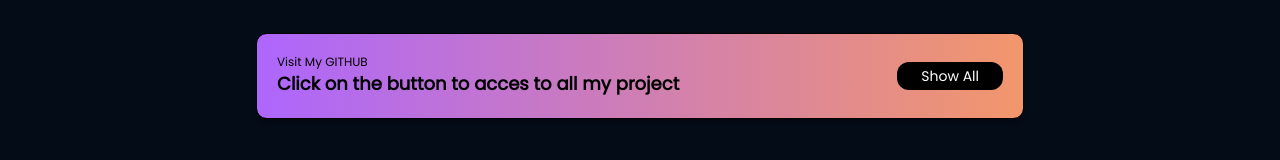
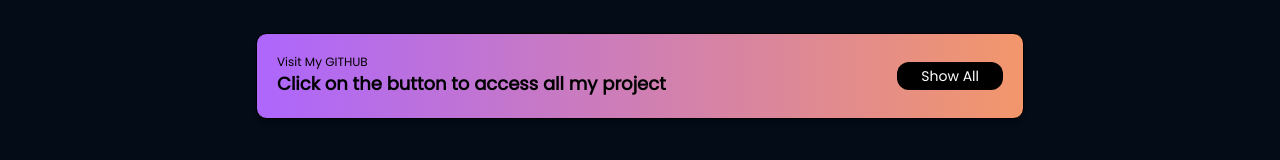
Before and after one commit to ImCoderz/Portfolio, a React (Vite) app: page / in a window 1280 px wide. Shown: the part 4234-4394 px from the top of the page. Built offline with nearby package versions, Linux system fonts and the light colour scheme.

Commit message:
portfolio

```diff
--- a/src/components/Projectslider.jsx
+++ b/src/components/Projectslider.jsx
@@ -53,7 +53,7 @@
       </Swiper>
 
     </div>
-    <Bare p={'Visit My GITHUB'} h3={"Click on the button to acces to all my project"} link={"https://github.com/ImCoderz"}/>
+    <Bare p={'Visit My GITHUB'} h3={"Click on the button to access all my project"} link={"https://github.com/ImCoderz"}/>
     </div>
 
   )
```
